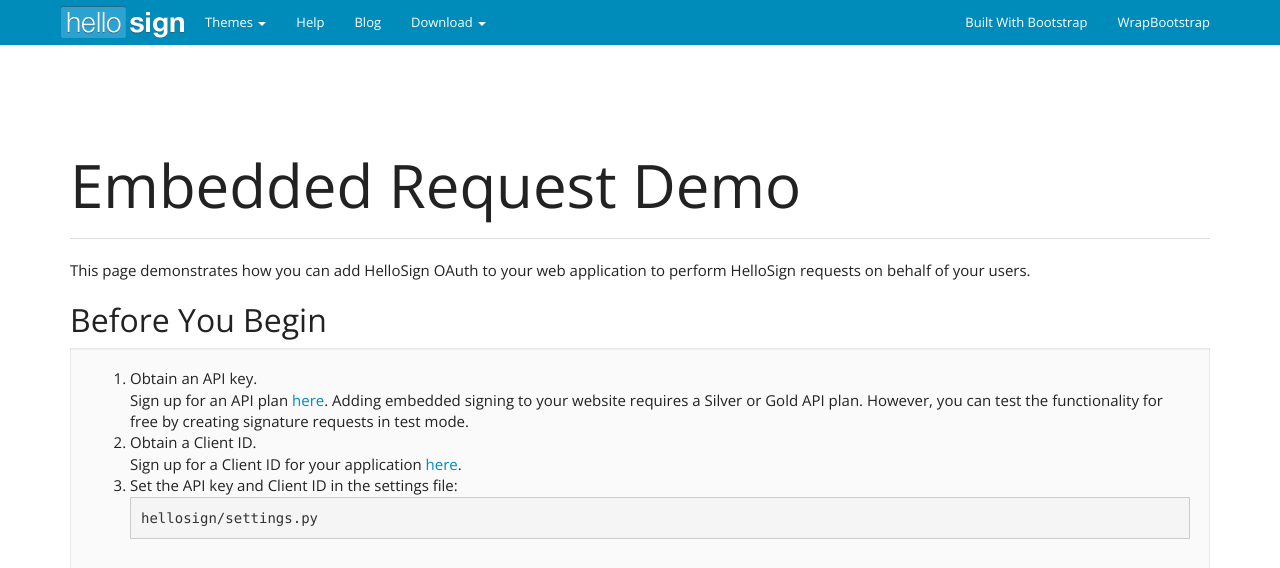
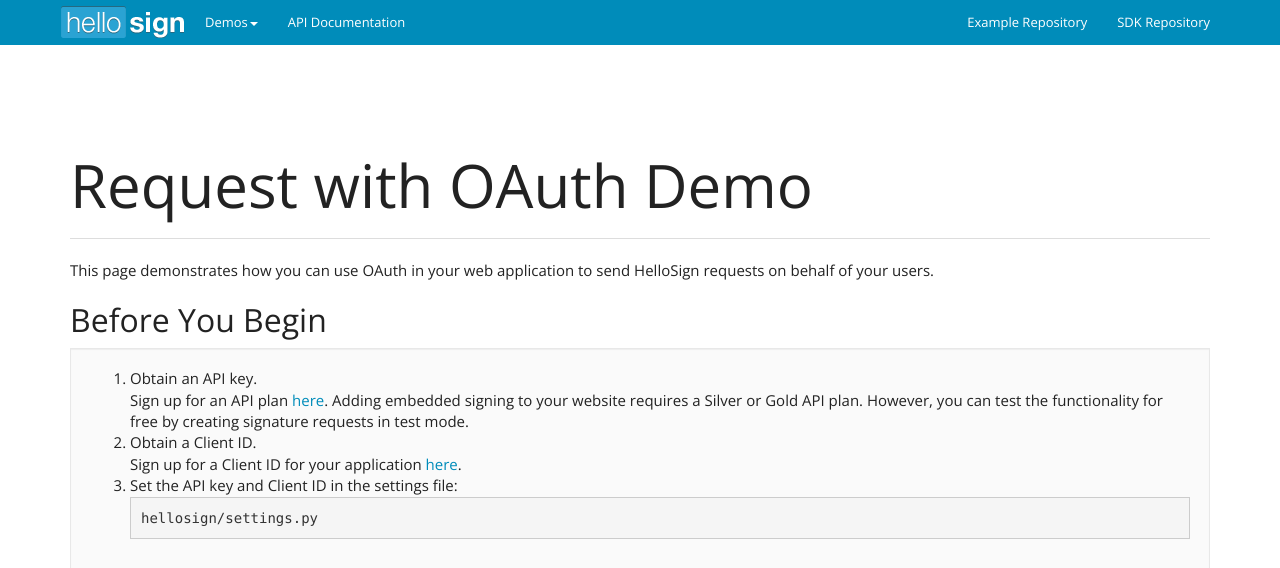
Before and after one commit to hellosign/hellosign-python-sdk-demo, a Django app: page /oauth in a window 1280 px wide. Shown: the top 568 px of the page. Run offline with Django 3.2, Linux system fonts and the light colour scheme; some libraries are stand-ins or nearby versions.

Commit message:
Fixed bad page header

```diff
--- a/hellosign/templates/hellosign/oauth.html
+++ b/hellosign/templates/hellosign/oauth.html
@@ -1,89 +1,12 @@
 {% load staticfiles %}
-<!DOCTYPE html>
-<html lang="en">
-  <head>
-    <meta charset="utf-8">
-    <title>OAuth Demo</title>
-    <meta name="viewport" content="width=device-width, initial-scale=1">
-    <link rel="stylesheet" href="{% static 'bootstrap.css' %}" media="screen">
-    <link rel="stylesheet" href="{% static 'bootswatch.css' %}">
-    <link href="{% static 'favicon.ico' %}" rel="shortcut icon" type="image/vnd.microsoft.icon">
-    <!-- HTML5 shim and Respond.js IE8 support of HTML5 elements and media queries -->
-    <!--[if lt IE 9]>
-      <script src="../bower_components/html5shiv/dist/html5shiv.js"></script>
-      <script src="../bower_components/respond/dest/respond.min.js"></script>
-    <![endif]-->
-  </head>
-  <body>
-
-    <div class="navbar navbar-inverse navbar-fixed-top">
-      <div class="container">
-        <div class="navbar-header">
-          <a href="/" class="navbar-brand"><img alt="HelloSign" src="{%static 'logo.png' %}"></a>
-          <button class="navbar-toggle" type="button" data-toggle="collapse" data-target="#navbar-main">
-            <span class="icon-bar"></span>
-            <span class="icon-bar"></span>
-            <span class="icon-bar"></span>
-          </button>
-        </div>
-        <div class="navbar-collapse collapse" id="navbar-main">
-          <ul class="nav navbar-nav">
-            <li class="dropdown">
-              <a class="dropdown-toggle" data-toggle="dropdown" href="#" id="themes">Themes <span class="caret"></span></a>
-              <ul class="dropdown-menu" aria-labelledby="themes">
-                <li><a href="../default/">Default</a></li>
-                <li class="divider"></li>
-                <li><a href="../amelia/">Amelia</a></li>
-                <li><a href="../cerulean/">Cerulean</a></li>
-                <li><a href="../cosmo/">Cosmo</a></li>
-                <li><a href="../cyborg/">Cyborg</a></li>
-                <li><a href="../darkly/">Darkly</a></li>
-                <li><a href="../flatly/">Flatly</a></li>
-                <li><a href="../journal/">Journal</a></li>
-                <li><a href="../lumen/">Lumen</a></li>
-                <li><a href="../readable/">Readable</a></li>
-                <li><a href="../simplex/">Simplex</a></li>
-                <li><a href="../slate/">Slate</a></li>
-                <li><a href="../spacelab/">Spacelab</a></li>
-                <li><a href="../superhero/">Superhero</a></li>
-                <li><a href="../united/">United</a></li>
-                <li><a href="../yeti/">Yeti</a></li>
-              </ul>
-            </li>
-            <li>
-              <a href="../help/">Help</a>
-            </li>
-            <li>
-              <a href="http://news.bootswatch.com">Blog</a>
-            </li>
-            <li class="dropdown">
-              <a class="dropdown-toggle" data-toggle="dropdown" href="#" id="download">Download <span class="caret"></span></a>
-              <ul class="dropdown-menu" aria-labelledby="download">
-                <li><a href="./bootstrap.min.css">bootstrap.min.css</a></li>
-                <li><a href="./bootstrap.css">bootstrap.css</a></li>
-                <li class="divider"></li>
-                <li><a href="./variables.less">variables.less</a></li>
-                <li><a href="./bootswatch.less">bootswatch.less</a></li>
-              </ul>
-            </li>
-          </ul>
-
-          <ul class="nav navbar-nav navbar-right">
-            <li><a href="http://builtwithbootstrap.com/" target="_blank">Built With Bootstrap</a></li>
-            <li><a href="https://wrapbootstrap.com/?ref=bsw" target="_blank">WrapBootstrap</a></li>
-          </ul>
-
-        </div>
-      </div>
-    </div>
-
+{% include "hellosign/header.html" with title="OAuth Demo" %}
 
     <div class="container">
       <div class="bs-docs-section">
         <div class="row">
           <div class="col-lg-12">
             <div class="page-header">
-              <h1 id="type">Embedded Request Demo</h1>
+              <h1 id="type">Request with OAuth Demo</h1>
             </div>
           </div>
         </div>
@@ -92,7 +15,7 @@
 
         <div class="row">
           <div class="col-lg-12">
-            <p>This page demonstrates how you can add HelloSign OAuth to your web application to perform HelloSign requests on behalf of your users.</p>
+            <p>This page demonstrates how you can use OAuth in your web application to send HelloSign requests on behalf of your users.</p>
             <h2>Before You Begin</h2>
             <div class="well">
               <ol>
```
